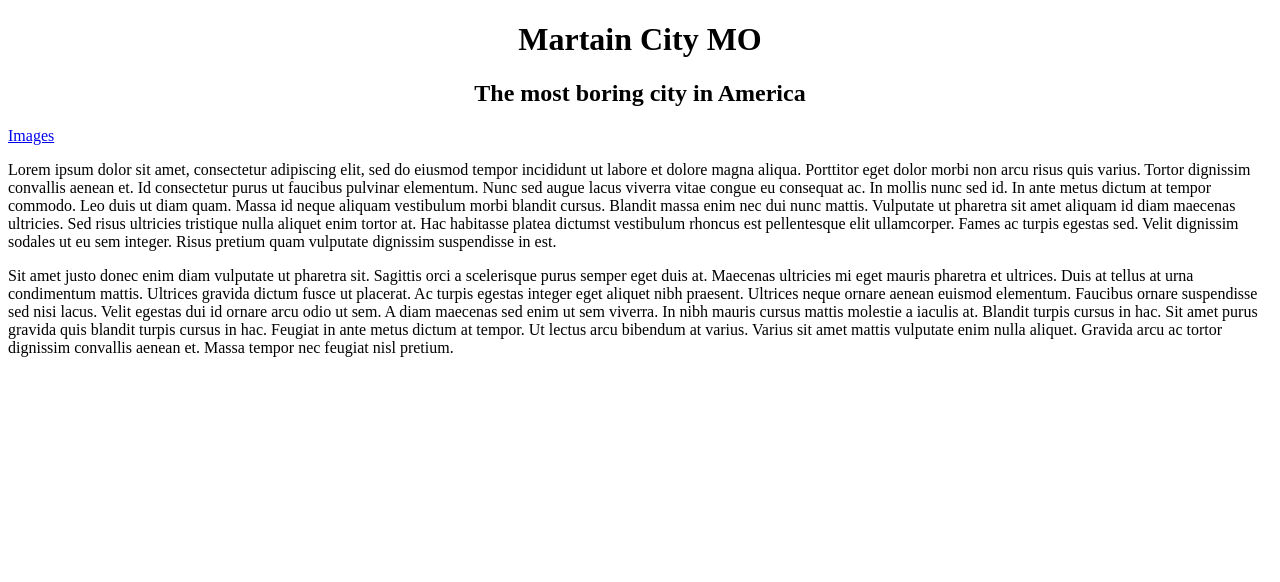
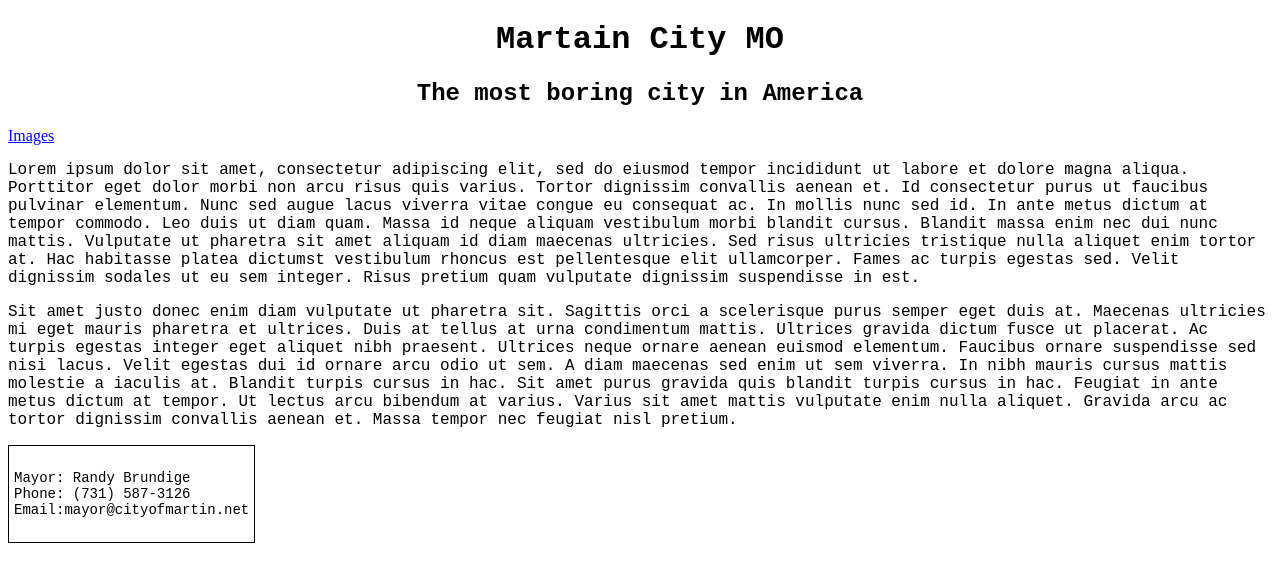
Before and after one commit to TheCoolerDanie/simple-travel-site, a plain HTML site: page index.html in a window 1280 px wide. Drawn offline with Linux system fonts and the light colour scheme.

Commit message:
Chagned font and added css folder and files

```diff
--- /dev/null
+++ b/css/style.css
@@ -0,0 +1,11 @@
+h1{
+    text-align: center;
+    font-family: 'Courier New', Courier, monospace;
+  }
+  h2{
+    text-align: center;
+    font-family: 'Courier New', Courier, monospace;
+  }
+  p{
+    font-family: 'Courier New', Courier, monospace;
+    }
--- a/index.html
+++ b/index.html
@@ -7,23 +7,31 @@
     <title>Martain City
     </title>
 </head>
-<style>
-  h1{
-    text-align: center;
-  }
-  h2{
-    text-align: center;
-  }
-  p{
 
-    }
-</style>
 <body>
     <h1>Martain City MO</h1>
     <h2>The most boring city in America</h2>
     <a href="cityimages.html">Images</a>
     <p>Lorem ipsum dolor sit amet, consectetur adipiscing elit, sed do eiusmod tempor incididunt ut labore et dolore magna aliqua. Porttitor eget dolor morbi non arcu risus quis varius. Tortor dignissim convallis aenean et. Id consectetur purus ut faucibus pulvinar elementum. Nunc sed augue lacus viverra vitae congue eu consequat ac. In mollis nunc sed id. In ante metus dictum at tempor commodo. Leo duis ut diam quam. Massa id neque aliquam vestibulum morbi blandit cursus. Blandit massa enim nec dui nunc mattis. Vulputate ut pharetra sit amet aliquam id diam maecenas ultricies. Sed risus ultricies tristique nulla aliquet enim tortor at. Hac habitasse platea dictumst vestibulum rhoncus est pellentesque elit ullamcorper. Fames ac turpis egestas sed. Velit dignissim sodales ut eu sem integer. Risus pretium quam vulputate dignissim suspendisse in est.</p>
 <p>Sit amet justo donec enim diam vulputate ut pharetra sit. Sagittis orci a scelerisque purus semper eget duis at. Maecenas ultricies mi eget mauris pharetra et ultrices. Duis at tellus at urna condimentum mattis. Ultrices gravida dictum fusce ut placerat. Ac turpis egestas integer eget aliquet nibh praesent. Ultrices neque ornare aenean euismod elementum. Faucibus ornare suspendisse sed nisi lacus. Velit egestas dui id ornare arcu odio ut sem. A diam maecenas sed enim ut sem viverra. In nibh mauris cursus mattis molestie a iaculis at. Blandit turpis cursus in hac. Sit amet purus gravida quis blandit turpis cursus in hac. Feugiat in ante metus dictum at tempor. Ut lectus arcu bibendum at varius. Varius sit amet mattis vulputate enim nulla aliquet. Gravida arcu ac tortor dignissim convallis aenean et. Massa tempor nec feugiat nisl pretium.</p>
-
+<style type="text/css">
+  .tg  {border-collapse:collapse;border-spacing:0;}
+  .tg td{border-color:black;border-style:solid;border-width:1px;font-family:Arial, sans-serif;font-size:14px;
+    overflow:hidden;padding:10px 5px;word-break:normal;}
+  .tg th{border-color:black;border-style:solid;border-width:1px;font-family:Arial, sans-serif;font-size:14px;
+    font-weight:normal;overflow:hidden;padding:10px 5px;word-break:normal;}
+  .tg .tg-0lax{text-align:left;vertical-align:top}
+  </style>
+   <link rel="stylesheet" href="css/style.css">
+  <table class="tg">
+  <thead>
+    <tr>
+      <td class="tg-0lax">
+        <p>Mayor: Randy Brundige<br>Phone: (731) 587-3126 <br> Email:mayor@cityofmartin.net
+        </p>
+      </td>
+    </tr>
+  </thead>
+  </table>
 </body>
 </html>
```
Also changed, not shown: cityimages.html (+1 -7 lines).
